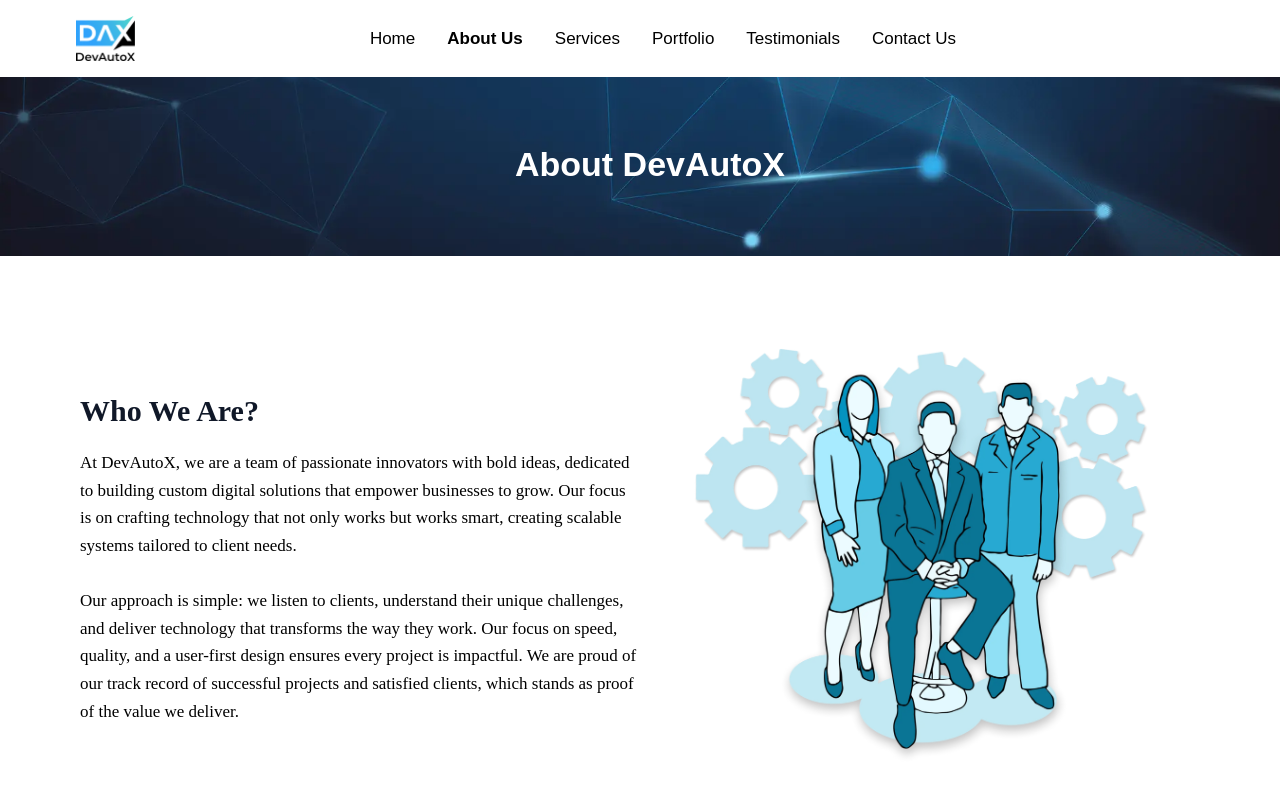
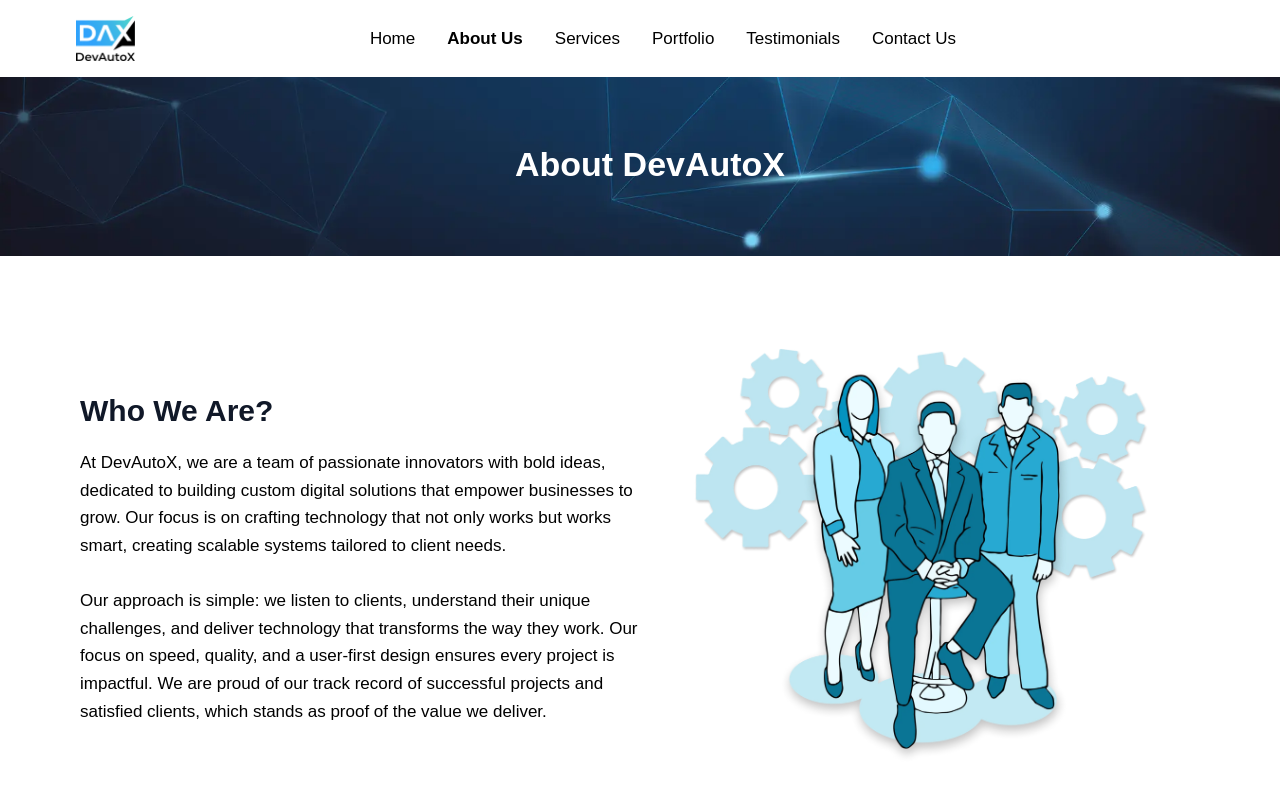
Before and after one commit to Devisgon/DevAutoX_Website, a Next.js app: page /about in a window 1280 px wide. Shown: the top 800 px of the page. Built offline with nearby package versions, Linux system fonts and the light colour scheme.

Commit message:
Initial Commit

```diff
--- a/package.json
+++ b/package.json
@@ -10,6 +10,7 @@
   },
   "dependencies": {
     "autoprefixer": "^10.4.21",
+    "framer-motion": "^12.23.22",
     "lucide-react": "^0.544.0",
     "next": "15.5.4",
     "postcss": "^8.5.6",
--- a/src/app/about/page.js
+++ b/src/app/about/page.js
@@ -6,7 +6,7 @@
 import { usePathname } from "next/navigation"; // instead of next/router
 import { useState } from "react";
 import { Poppins, Lexend } from "next/font/google";
-
+import { motion } from "framer-motion";
 export default function About() {
   const pathname = usePathname();
   const [menuOpen, setMenuOpen] = useState(false);
@@ -19,6 +19,37 @@
      { name: "Testimonials", path: "/portfolio#testimonials" },
     { name: "Contact Us", path: "/contact" },
   ];
+
+  // about1 objects
+  const fadeInLeft = {
+    hidden: { opacity: 0, x: -50 },
+    visible: { opacity: 1, x: 0, transition: { duration: 0.8, ease: "easeOut" } },
+  };
+
+  const fadeInRight = {
+    hidden: { opacity: 0, x: 50 },
+    visible: { opacity: 1, x: 0, transition: { duration: 0.8, ease: "easeOut" } },
+  };
+ const container = {
+    hidden: {},
+    visible: {
+      transition: {
+        staggerChildren: 0.2, // delay between cards
+      },
+    },
+  };
+
+  // Individual card animation
+  const cardAnimation = {
+    hidden: { opacity: 0, y: 50 },
+    visible: {
+      opacity: 1,
+      y: 0,
+      transition: { duration: 0.8, ease: "easeOut" },
+    },
+  };
+
+
 // card data
 const cardData = [
   {
@@ -200,46 +231,71 @@
 {/* who we are */}
     <section className="flex flex-col md:flex-row items-center justify-between px-6 md:px-20 py-12 bg-white">
       {/* Left Text Section */}
-  <div className="md:w-1/2 w-full order-1 md:order-1 mt-8 md:mt-0">
-    <h2 className="text-[30px] font-semibold font-['Lexend'] text-gray-900 mb-4">
+      <motion.div
+        className="md:w-1/2 w-full order-1 md:order-1 mt-8 md:mt-0"
+        initial="hidden"
+        whileInView="visible"
+        viewport={{ once: false, amount: 0.3 }}
+        variants={fadeInLeft}
+      >
+        <h2 className="text-[30px] font-semibold font-Lexend text-gray-900 mb-4">
           Who We Are?
         </h2>
-    <p className="text-[17px] font-medium justify-left font-['Poppins'] text-black leading-relaxed">
+        <p className="text-[17px] font-medium justify-left font-Poppins text-black leading-relaxed">
           At DevAutoX, we are a team of passionate innovators with bold ideas, dedicated to building custom digital solutions that empower businesses to grow. Our focus is on crafting technology that not only works but works smart, creating scalable systems tailored to client needs.
           <br /><br />
           Our approach is simple: we listen to clients, understand their unique challenges, and deliver technology that transforms the way they work. Our focus on speed, quality, and a user-first design ensures every project is impactful. We are proud of our track record of successful projects and satisfied clients, which stands as proof of the value we deliver.
         </p>
-  </div>
+      </motion.div>
 
       {/* Right Image Section */}
-  <div className="md:w-1/2 w-full flex justify-center max-sm:pt-5 order-2 md:order-2">
+      <motion.div
+        className="md:w-1/2 w-full flex justify-center max-sm:pt-5 order-2 md:order-2"
+        initial="hidden"
+        whileInView="visible"
+        viewport={{ once: false, amount: 0.3 }}
+        variants={fadeInRight}
+      >
         <Image
-      src="/optimized-images/persons.webp" // Replace with your actual gallery path
+          src="/optimized-images/persons.webp"
           alt="DevAutoX Team Illustration"
           width={455}
           height={456}
           className="object-contain max-w-full h-auto"
         />
-  </div>
+      </motion.div>
     </section>
 
 
 
 {/* mission */}
 <section className="py-12 px-4 md:px-16 bg-[#EDFBFF]">
+
       {/* Mission Heading */}
-  <h2 className="text-[30px] font-semibold font-lexend text-black text-center mb-8">
+      <motion.h2
+        className="text-[30px] font-semibold font-lexend text-black text-center mb-8"
+        initial={{ opacity: 0, y: -20 }}
+        whileInView={{ opacity: 1, y: 0, transition: { duration: 0.8, ease: "easeOut" } }}
+        viewport={{ once: false, amount: 0.3 }}
+      >
         Our Mission
-  </h2>
+      </motion.h2>
 
       {/* Mission Cards */}
- <div className="flex flex-wrap pt-9 justify-center gap-6 max-sm:space-y-5 mb-16">
+      <motion.div
+        className="flex flex-wrap pt-9 justify-center gap-6 max-sm:space-y-5 mb-16"
+        variants={container}
+        initial="hidden"
+        whileInView="visible"
+        viewport={{ once: false, amount: 0.3 }}
+      >
         {cardData.slice(0, 3).map((card, index) => (
-    <div
+          <motion.div
             key={index}
             className="relative w-[240px] h-[310px] rounded-lg flex flex-col items-center text-center"
+            variants={cardAnimation}
           >
-      {/* Background with rounded corners */}
+            {/* Background */}
             <div className="absolute inset-0 rounded-lg overflow-hidden">
               <Image
                 src="/optimized-images/card-1.webp"
@@ -249,57 +305,48 @@
               />
             </div>
 
-      {/* Floating Icon (outside card top) */}
+            {/* Floating Icon */}
             <div className="absolute -top-8 left-1/2 transform -translate-x-1/2 z-20">
               <Image src={card.icon} alt="Top Icon" width={81} height={81} />
             </div>
 
             {/* Card Content */}
             <div className="relative z-10 flex flex-col items-center text-black text-center px-4 py-16">
-        <h2 className="text-[14px] font-semibold font-lexend mb-2">
-          {card.heading}
-        </h2>
-        <p className="text-[12px] font-regular justify-center font-poppins mb-2">
-          {card.subheading}
-        </p>
-        <Image
-          src={card.dotted}
-          alt="Dotted Line"
-          width={60}
-          height={10}
-          className="my-4"
-        />
-        <span className="text-[14px] font-semibold font-inter">
-          {card.number}
-        </span>
+              <h2 className="text-[14px] font-semibold font-lexend mb-2">{card.heading}</h2>
+              <p className="text-[12px] font-regular justify-center font-poppins mb-2">{card.subheading}</p>
+              <Image src={card.dotted} alt="Dotted Line" width={60} height={10} className="my-4" />
+              <span className="text-[14px] font-semibold font-inter">{card.number}</span>
             </div>
-    </div>
+          </motion.div>
         ))}
-</div>
-
+      </motion.div>
 
       {/* Vision Heading */}
- <div className="flex flex-col items-center  mb-8">
-  <Image
-    src="/optimized-images/Line 1.webp"
-    alt="Dotted Icon"
-    width={378}
-    height={10}
-    className="mb-2"
-  />
-  <h2 className="text-[30px] font-semibold text-black font-lexend text-center">
-    Our Vision
-  </h2>
-</div>
+      <motion.div
+        className="flex flex-col items-center mb-8"
+        initial={{ opacity: 0, y: -20 }}
+        whileInView={{ opacity: 1, y: 0, transition: { duration: 0.8, ease: "easeOut" } }}
+        viewport={{ once: false, amount: 0.3 }}
+      >
+        <Image src="/optimized-images/Line 1.webp" alt="Dotted Icon" width={378} height={10} className="mb-2" />
+        <h2 className="text-[30px] font-semibold text-black font-lexend text-center">Our Vision</h2>
+      </motion.div>
 
       {/* Vision Cards */}
-<div className="flex flex-wrap pt-9 justify-center max-sm:space-y-5 gap-6">
+      <motion.div
+        className="flex flex-wrap pt-9 justify-center max-sm:space-y-5 gap-6"
+        variants={container}
+        initial="hidden"
+        whileInView="visible"
+        viewport={{ once: false, amount: 0.3 }}
+      >
         {cardData.slice(3, 6).map((card, index) => (
-    <div
+          <motion.div
             key={index}
             className="relative w-[240px] h-[310px] rounded-lg flex flex-col items-center text-center"
+            variants={cardAnimation}
           >
-      {/* Background with rounded corners */}
+            {/* Background */}
             <div className="absolute inset-0 rounded-lg overflow-hidden">
               <Image
                 src="/optimized-images/card-1.webp"
@@ -309,34 +356,21 @@
               />
             </div>
 
-      {/* Floating Icon (outside card top center) */}
+            {/* Floating Icon */}
             <div className="absolute -top-8 left-1/2 transform -translate-x-1/2 z-20">
               <Image src={card.icon} alt="Top Icon" width={81} height={81} />
             </div>
 
             {/* Card Content */}
             <div className="relative z-10 flex flex-col items-center text-black text-center px-4 pt-16">
-        <h2 className="text-[14px] font-semibold font-lexend mb-2">
-          {card.heading}
-        </h2>
-        <p className="text-[12px] font-regular font-poppins mb-2">
-          {card.subheading}
-        </p>
-        <Image
-          src={card.dotted}
-          alt="Dotted Line"
-          width={60}
-          height={10}
-          className="my-4"
-        />
-        <span className="text-[14px] font-semibold font-inter">
-          {card.number}
-        </span>
+              <h2 className="text-[14px] font-semibold font-lexend mb-2">{card.heading}</h2>
+              <p className="text-[12px] font-regular font-poppins mb-2">{card.subheading}</p>
+              <Image src={card.dotted} alt="Dotted Line" width={60} height={10} className="my-4" />
+              <span className="text-[14px] font-semibold font-inter">{card.number}</span>
             </div>
-    </div>
+          </motion.div>
         ))}
-</div>
-
+      </motion.div>
     </section>
 {/* our values */}
 <section className="px-6 py-12 md:py-20 max-w-7xl bg-white mx-auto">
```
Also changed, not shown: 1 other file (tests, documents, lock files or other folders). Lines whose indentation alone changed are shown as unchanged.
